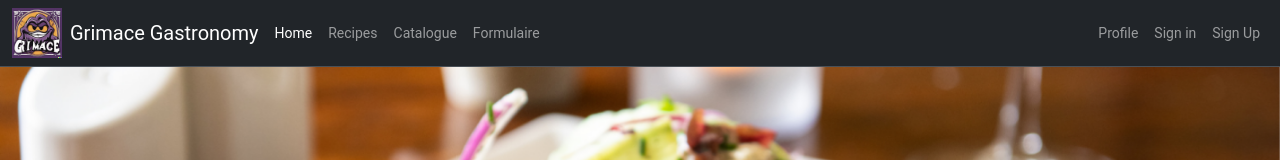
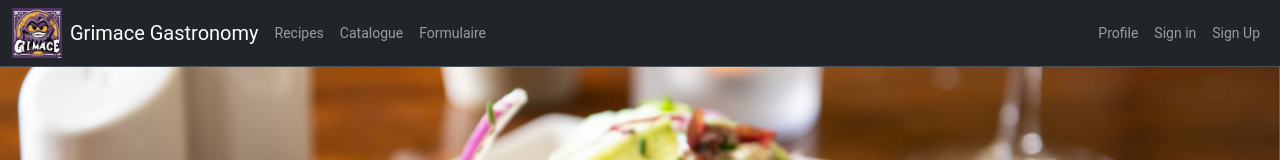
Before and after one commit to 2060485/ProjetReact, a React (Create React App) app in the folder frontend/: page / in a window 1280 px wide. Shown: the top 160 px of the page. Built offline with nearby package versions, Linux system fonts and the light colour scheme; the HTML template or start-up script is replaced by a standard one.

Commit message:
remove home in nav

```diff
--- a/frontend/src/components/Nav.js
+++ b/frontend/src/components/Nav.js
@@ -19,9 +19,6 @@ function Nav() {
                     </button>
                     <div className="collapse navbar-collapse" id="navbarNav">
                         <ul className="navbar-nav">
-                            <li className="nav-item">
-                                <a className={`nav-link ${activePage === '/' ? 'active' : ''}`} href="/" onClick={() => handleNavLinkClick('/')}>Home</a>
-                            </li>
                             <li  className="nav-item">
                                 <a className={`nav-link ${activePage === '/recipes' ? 'active' : ''}`} href="/recipes" onClick={() => handleNavLinkClick('/recipes')}>Recipes</a>
                             </li>
```
Also changed, not shown: frontend/src/components/signUp.css (line endings or trailing spaces).
